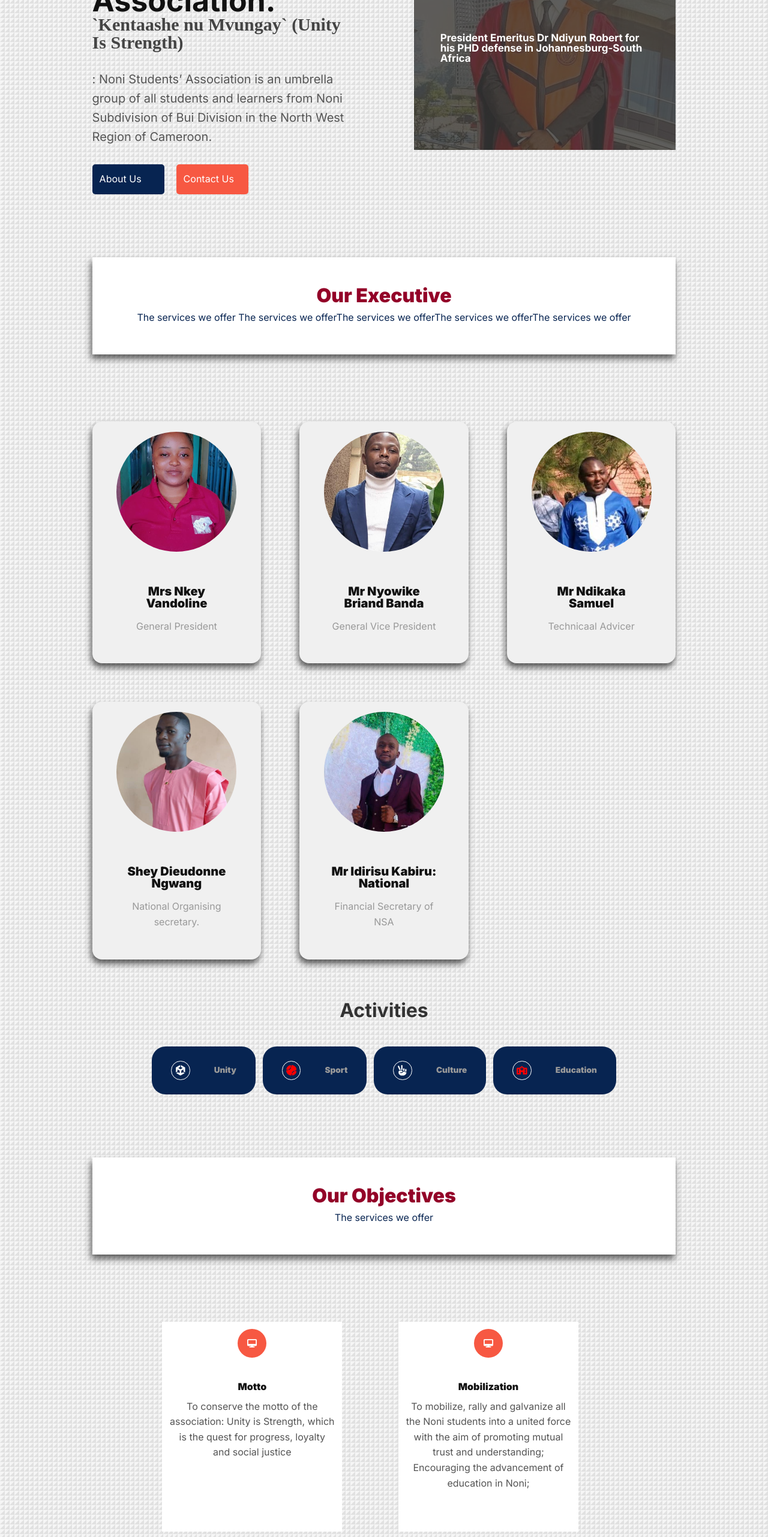
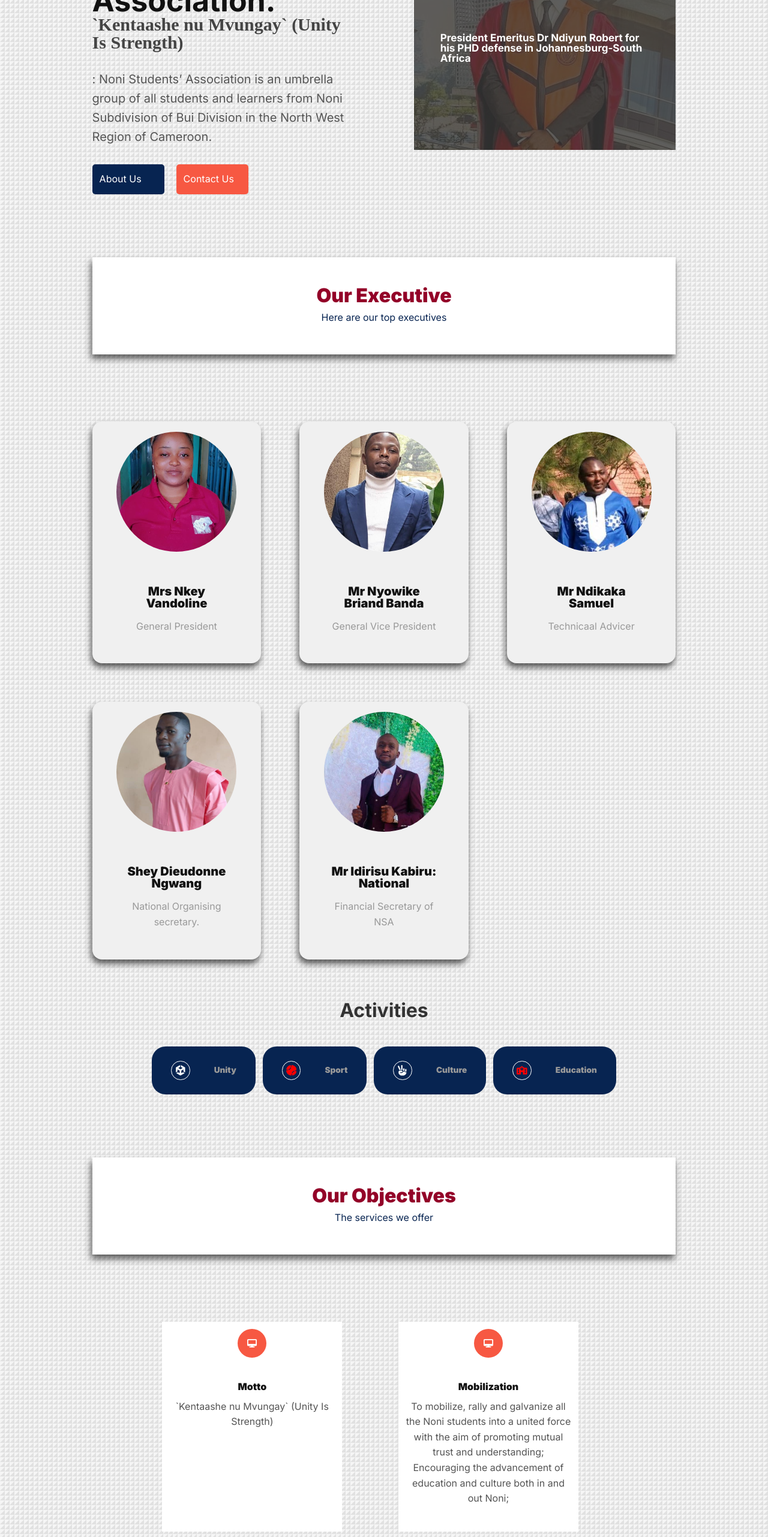
Before and after one commit to Fonyuygita/NSA-_, a Next.js app: page / in a window 1280 px wide. Shown: the part 234-2797 px from the top of the page at 60% size. Built offline with nearby package versions, Linux system fonts and the light colour scheme.

Commit message:
commited stuffs

```diff
--- a/src/components/executive/Executive.jsx
+++ b/src/components/executive/Executive.jsx
@@ -75,7 +75,7 @@ const Executives = () => {
 
   return (
     <section className={styles.container}>
-      <SectionHeader title="Our Executive" description="The services we offer The services we offerThe services we offerThe services we offerThe services we offer" />
+      <SectionHeader title="Our Executive" description="Here are our top executives" />
 
 
 
--- a/src/components/navbar/Navbar.jsx
+++ b/src/components/navbar/Navbar.jsx
@@ -58,7 +58,7 @@ const Navbar=()=>{
         {navOpen &&         <ul className={styles.navItems}>
             {data.map(({ id, link, caption }) => (
                 <li key={id}>
-                    <Link href={link} onClick={closeNavHandler} className={`${path===link ? "active" : styles.notActive}`}>{caption}</Link>
+                    <Link href={link} onClick={closeNavHandler} className={`${path===link ? styles.active : styles.notActive}`}>{caption}</Link>
                 </li>
             ))}
         </ul>
--- a/src/components/navbar/Navbar.module.css
+++ b/src/components/navbar/Navbar.module.css
@@ -13,6 +13,10 @@
     top: 0;
     left: 0;
     z-index: 99;
+}
+
+.active{
+    color: var(--color-danger);
 }
 
 .navContainer{
--- a/src/components/objectives/Objectives.jsx
+++ b/src/components/objectives/Objectives.jsx
@@ -11,20 +11,20 @@ const objectiveData=[
     {
         id:1,
         title:"Motto",
-        description:"To conserve the motto of the association: Unity is Strength, which is the quest for progress, loyalty and social justice",
+        description:"`Kentaashe nu Mvungay` (Unity Is Strength)",
      icon:<FaDesktop />,
     },
 
     {
         id:2,
         title:"Mobilization",
-        description:"To mobilize, rally and galvanize all the Noni students into a united force with the aim of promoting mutual trust and understanding; Encouraging the advancement of education in Noni;",
+        description:"To mobilize, rally and galvanize all the Noni students into a united force with the aim of promoting mutual trust and understanding; Encouraging the advancement of education and culture both in and out  Noni;",
        icon:<FaDesktop />
     },
 
     {
         id:3,
-        title:"Growh",
+        title:"Growth",
         description:"Encouraging the growth of a sound and healthy community; Reviving, portraying and preserving our culture; Discouraging every form of mal practices, among youths as a means of survival and further encouraging them to rely on hard work for it pays.",
         icon:<FaDesktop />,
     },
```
